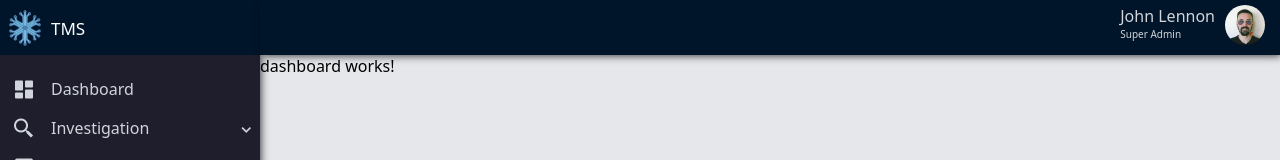
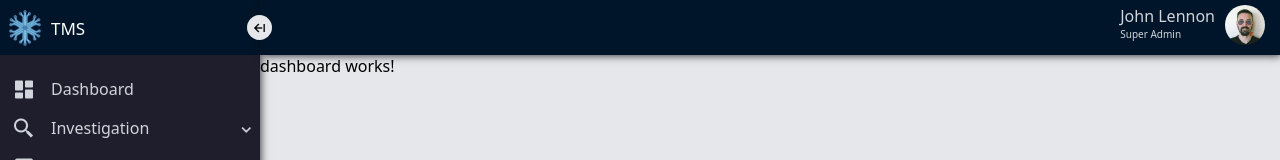
Before and after one commit to Voltz45/Tapping-Management-System-FrontEnd, an Angular app: page /TMS-Home/dashboard in a window 1280 px wide. Shown: the top 160 px of the page. Built offline with nearby package versions, Linux system fonts and the light colour scheme.

Commit message:
adding animation in user dropdown

```diff
--- a/src/app/layout/default/default.component.css
+++ b/src/app/layout/default/default.component.css
@@ -10,6 +10,7 @@
 
   /*Index*/
   --header-index: 4;
+  --hide-button-index: 5;
 
   /*Color*/
   --header-color: #001529;
--- a/src/app/shared/header/header.component.css
+++ b/src/app/shared/header/header.component.css
@@ -64,21 +64,29 @@
 }
 
 .user-dropdown-menu {
-  display: none;
   padding: 0;
   margin: 0;
   position: absolute;
   width: 150px;
+  max-height: 200px;
   background-color: white;
   border-radius: 5px;
   top: 50px;
   right: 12px;
   cursor: pointer;
+  visibility: hidden;
+  opacity: 0;
+  transform: translateY(-2em);
+  z-index: -1;
+  transition: all 0.3s ease-in-out 0s, visibility 0s linear 0.3s, z-index 0s linear 0.01s;
 }
 
 .user-dropdown-menu.show-dropdown {
-  animation: show-dropdown .5s forwards;
-  display: block;
+  visibility: visible;
+  opacity: 1;
+  z-index: 1;
+  transform: translateY(5%);
+  transition-delay: 0s, 0s, 0.3s;
 }
 
 .user-dropdown-list {
@@ -104,21 +112,7 @@
 a {
   text-decoration: none;
   color: black;
-  margin-left: 5px;
+  margin-left: 10px;
   font-weight: 400;
   font-size: 14px;
 }
-
-@keyframes show-dropdown {
-  from {
-    max-height: 0;
-    display: none;
-    opacity: 0;
-  }
-
-  to {
-    max-height: 160px;
-    display: block;
-    opacity: 1;
-  }
-}
--- a/src/app/shared/sidebar/sidebar.component.css
+++ b/src/app/shared/sidebar/sidebar.component.css
@@ -38,6 +38,31 @@
   tw-top-[1px]
   tw-whitespace-pre-wrap
   tw-leading-[1]
+}
+
+.hide-button {
+  position: absolute;
+  right: -12px;
+  z-index: var(--hide-button-index);
+  border-radius: 50%;
+  width: 25px;
+  height: 25px;
+  display: flex;
+  justify-content: center;
+  align-items: center;
+  cursor: pointer;
+  opacity: 0;
+
+  @apply
+  tw-bg-gray-200
+}
+
+.sidebar-container:hover .hide-button {
+  opacity: 1;
+}
+
+.collapsed .hide-button-arrow {
+  transform: rotate(180deg);
 }
 
 .sidebar-menu {
--- a/src/app/shared/sidebar/sidebar.component.html
+++ b/src/app/shared/sidebar/sidebar.component.html
@@ -1,7 +1,10 @@
 <div class="sidebar-container">
   <div class="sidebar-logo">
-    <img class="sidebar-logo-icon" src="assets/logo-tms.png" alt="" (click)="expandSidebar()">
+    <img class="sidebar-logo-icon" src="assets/logo-tms.png" alt="">
     <span class="sidebar-logo-text">TMS</span>
+    <div class="hide-button" (click)="expandSidebar()">
+      <span class="hide-button-arrow bx bx-arrow-from-right"></span>
+    </div>
   </div>
 
   <div class="sidebar-menu">
```
